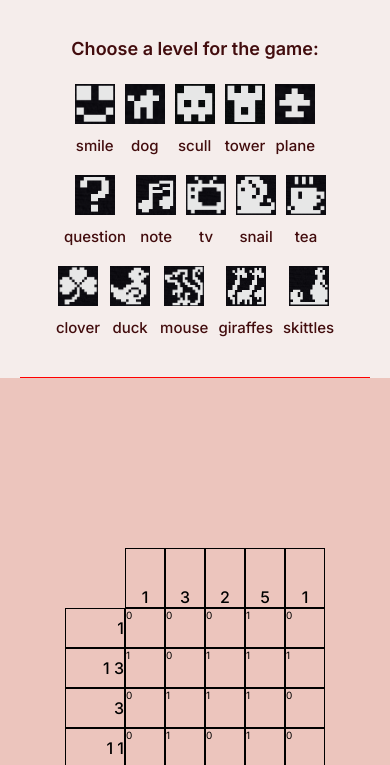
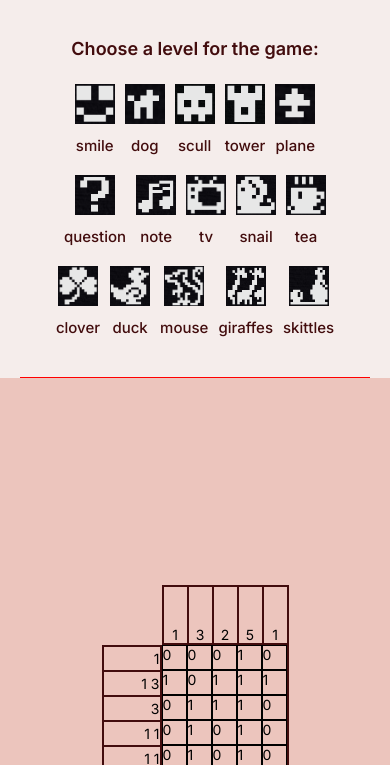
Before and after one commit to Ihar-Batura/Nonograms, a website built with webpack: page src/index.html in a window 390 px wide. Shown: the part 77-842 px from the top of the page. Built offline with nearby package versions, Linux system fonts and the light colour scheme.

Commit message:
feat: add adaptive for game field

```diff
--- a/src/index.js
+++ b/src/index.js
@@ -300,6 +300,11 @@ const nonograms = [
 const gameField = document.querySelector('.game-field');
 
 function createGameField(game = nonograms[0].matrix) {
+  if (game.length > 10) {
+    gameField.classList.add('big-field');
+  } else {
+    gameField.classList.remove('big-field');
+  }
   const rowTopPrompt = document.createElement('div'); // ряд с верхними подсказками
   rowTopPrompt.className = 'row-top';
   gameField.appendChild(rowTopPrompt);
@@ -311,7 +316,11 @@ function createGameField(game = nonograms[0].matrix) {
   // создает верхние подсказки
   for (let i = 0; i < game.length; i++) {
     const cellTopPrompt = document.createElement('div'); // создаем элемент для подсказок сверху
-    cellTopPrompt.className = 'top-prompt';
+    if (i === 5 || i === 10) {
+      cellTopPrompt.classList = 'top-prompt cell-border'; // добавление толстой линии
+    } else {
+      cellTopPrompt.className = 'top-prompt';
+    }
 
     let counterTop = 0;
 
@@ -340,7 +349,12 @@ function createGameField(game = nonograms[0].matrix) {
   // создание ячеек(клеток) для игры
   for (let i = 0; i < game.length; i++) {
     const rowCells = document.createElement('div'); // ряд подсказки и игровые клетки
-    rowCells.className = 'row-cells';
+    if (i === 5 || i === 10) {
+      rowCells.classList = 'row-cells row-border'; // добавление толстой линии
+    } else {
+      rowCells.classList = 'row-cells';
+    }
+
     const rowPrompt = document.createElement('div'); // ряд с подсказками слева
     rowPrompt.className = 'row-prompt';
     rowPrompt.innerText = '';
@@ -348,7 +362,12 @@ function createGameField(game = nonograms[0].matrix) {
     let counter = 0; // счеткик подсказок слева
     for (let j = 0; j < game[i].length; j++) {
       const cell = document.createElement('div'); // создание новой игровой клетки
-      cell.className = 'cell';
+      if (j === 5 || j === 10) {
+        cell.classList = 'cell cell-border'; // добавление толстой линии
+      } else {
+        cell.className = 'cell';
+      }
+
       cell.innerText = game[i][j];
       if (game[i][j] === 1) {
         counter++;
--- a/src/style.css
+++ b/src/style.css
@@ -431,6 +431,30 @@ tr:nth-child(2n) > td {
     height: 28px;
     font-weight: 400;
   }
+
+  .game-field .row-top > *,
+  .game-field .row-cells > * {
+    font-size: 14px;
+    font-weight: 400;
+  }
+
+  .row-top .top-prompt {
+    width: 25px;
+  }
+
+  .row-cells .row-prompt {
+    height: 25px;
+  }
+
+  .row-cells .cell {
+    width: 25px;
+    height: 25px;
+  }
+}
+
+.game-field {
+  border-bottom: 2px solid var(--clr-body-text-light);
+  border-right: 2px solid var(--clr-body-text-light);
 }
 
 .row-top {
@@ -450,7 +474,8 @@ tr:nth-child(2n) > td {
   font-weight: 500;
   width: 40px;
   min-height: 60px;
-  border: 1px solid black;
+  border: 2px solid var(--clr-body-text-light);
+  border-right: 1px;
 }
 
 span.prompt {
@@ -459,6 +484,22 @@ span.prompt {
 
 .row-cells {
   display: flex;
+}
+
+.cell {
+  color: black;
+  font-size: 10px;
+  width: 40px;
+  height: 40px;
+  border: 1px solid black;
+}
+
+.row-border {
+  border-top: 2px solid var(--clr-body-text-light);
+}
+
+.cell-border {
+  border-left: 2px solid var(--clr-body-text-light);
 }
 
 .row-prompt {
@@ -471,13 +512,26 @@ span.prompt {
   min-width: 60px;
   height: 40px;
   text-align: end;
-  border: 1px solid black;
+  border: 2px solid var(--clr-body-text-light);
+  border-bottom: 1px;
 }
 
-.cell {
-  color: black;
-  font-size: 10px;
-  width: 40px;
-  height: 40px;
-  border: 1px solid black;
+/* Для большой игры */
+.game-field.big-field .row-top > *,
+.game-field.big-field .row-cells > * {
+  font-size: 14px;
+  font-weight: 400;
 }
+
+.big-field .row-top .top-prompt {
+  width: 25px;
+}
+
+.big-field .row-cells .row-prompt {
+  height: 25px;
+}
+
+.big-field .row-cells .cell {
+  width: 25px;
+  height: 25px;
+}
```
